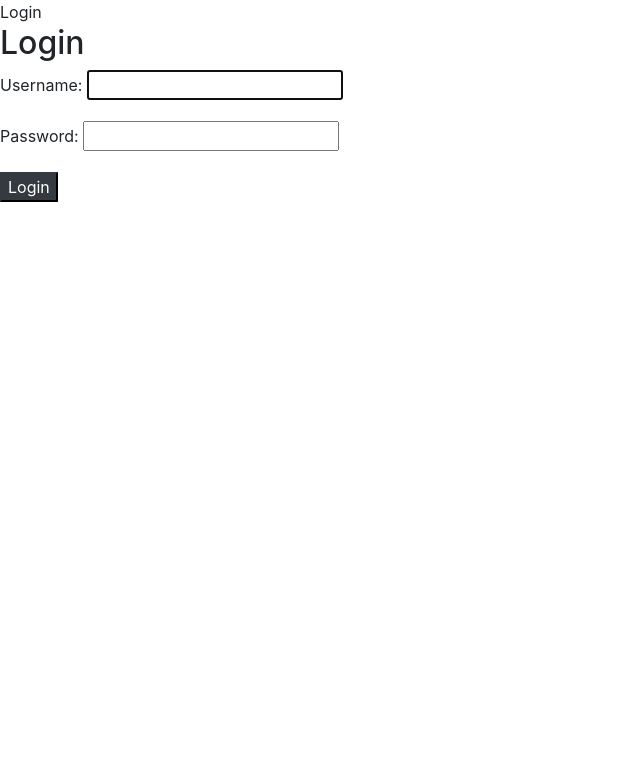
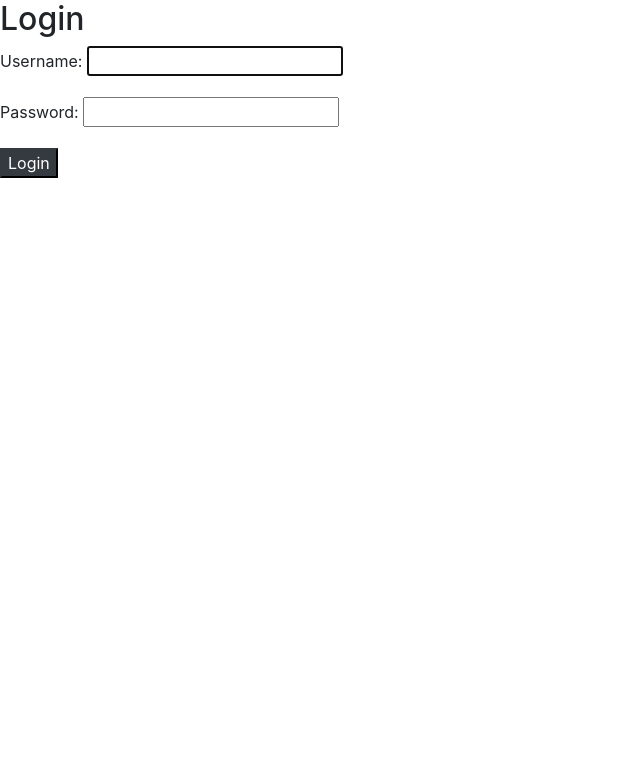
Before and after one commit to PiotrTrybowski/strona2, a Django app: page / in a window 1280 px wide. Shown: the top 783 px of the page, without its empty margins (0-640 px from the left). Run offline with Django 3.2, Linux system fonts and the light colour scheme; some libraries are stand-ins or nearby versions.

Commit message:
frontend looks OK

```diff
--- a/templates/registration/login.html
+++ b/templates/registration/login.html
@@ -4,8 +4,6 @@
 <link rel="stylesheet" type="text/css" href="{% static 'companies/css/bootstrap-grid.css' %}">
 
 <link rel="stylesheet" type="text/css" href="{% static 'companies/css/bootstrap-reboot.css' %}">
-{% block title %}Login{% endblock %}
-
 {% block content %}
     <h2>Login</h2>
     <form method="post">
```
Also changed, not shown: 1 other file.
